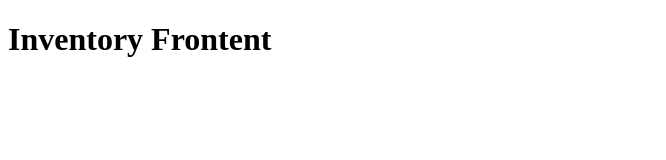
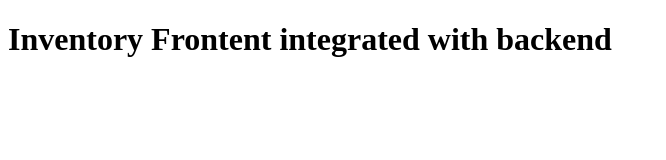
Before and after one commit to Garima-Kaila/inventory_frontend, a plain HTML site: page index.html in a window 1280 px wide. Shown: the whole page, without its empty margins (0-666 px from the left). Drawn offline with Linux system fonts and the light colour scheme.

Commit message:
Test update in CI/CD

```diff
--- a/index.html
+++ b/index.html
@@ -5,6 +5,6 @@
     <title>Inventory Frontent</title>
 </head>
 <body>
-<h1>Inventory Frontent</h1>
+<h1>Inventory Frontent integrated with backend</h1>
 </body>
 </html>
```
